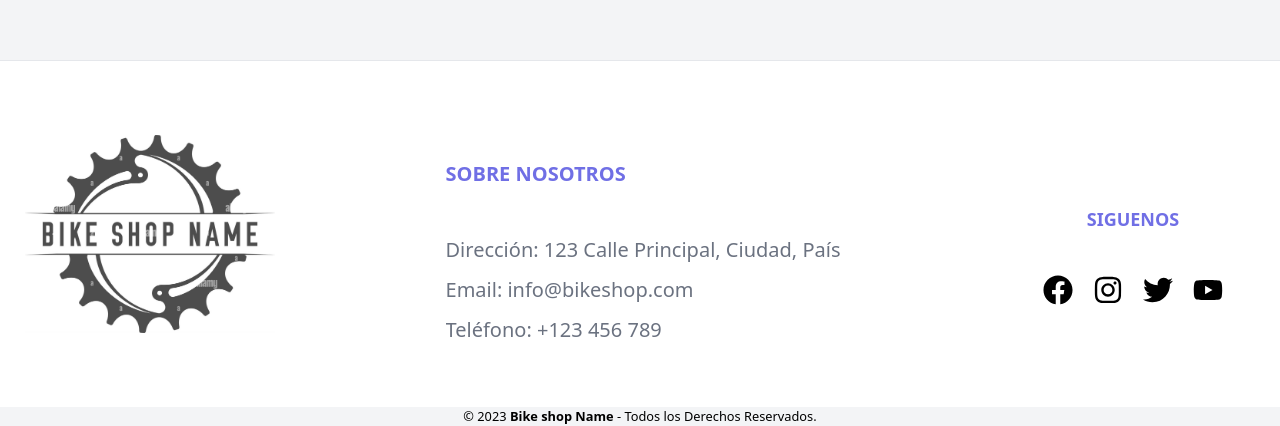
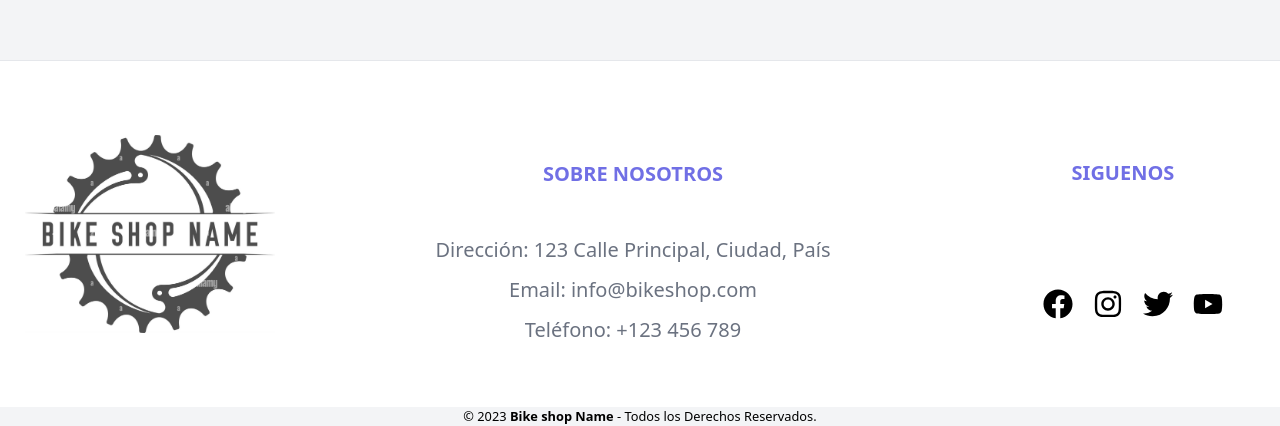
Before and after one commit to RamiroUrt/RamiroUrt.io, a React (Vite) app: page / in a window 1280 px wide. Shown: the part 3141-3567 px from the top of the page. Built offline with nearby package versions, Linux system fonts and the light colour scheme; what tailwindcss-animated would draw is missing.

Commit message:
Update Footer.jsx

```diff
--- a/src/components/Footer.jsx
+++ b/src/components/Footer.jsx
@@ -13,16 +13,16 @@ const Fotter = () => {
         <div className=" py-0 max-w-[100%] flex flex-wrap justify-center flex-col items-center overflow-hidden">
                     <img src="IMG/logo.jpg" alt="Logo de SLee Dw" className="w-[250px]" />
         </div>
-        <div className="max-w-[100%] flex flex-wrap justify-center flex-col  m-[2rem]  text-gray-500 text-xl leading-[2.5rem]">
+        <div className="max-w-[100%] flex flex-wrap justify-center flex-col items-center m-[2rem] text-gray-500 text-xl leading-[2.5rem]">
             <h2 className='flex overflow-hidden flex-wrap break-all font-bold leading-[3rem] md:leading-[7rem] text-primary '>SOBRE NOSOTROS</h2>
             <p className='flex overflow-hidden flex-wrap break-all '>Dirección: 123 Calle Principal, Ciudad, País</p>
             <p className='flex overflow-hidden flex-wrap break-all '>Email: info@bikeshop.com</p>
             <p className='flex overflow-hidden flex-wrap break-all '>Teléfono: +123 456 789</p>
         </div>
-        <div className="max-w-[100%] flex flex-wrap justify-center flex-col items-center overflow-hidden m-[2rem]">
-            <h2 className='flex overflow-hidden flex-wrap break-all  font-bold leading-[3rem] md:leading-[7rem] text-primary'>SIGUENOS</h2>
+        <div className="max-w-[100%] flex flex-wrap justify-center flex-col items-center overflow-hidden m-[2rem] text-xl pt-0 mt-0 leading-[3rem]">
+            <h2 className='flex overflow-hidden flex-wrap break-all font-bold leading-[3rem] md:leading-[7rem] text-primary pt-0 mt-0 pb-[60px]'>SIGUENOS</h2>
             <div className="flex flex-wrap aling-center items-center text-center justify-center felx-col list-none">
-                <li className=''>
+                <li className='pl-5'>
                 <a href="#" className="no-underline w-45 h-45 text-center text-3xl"><FaFacebook /></a>
                 </li>
                 <li  className='pl-5'>
```
